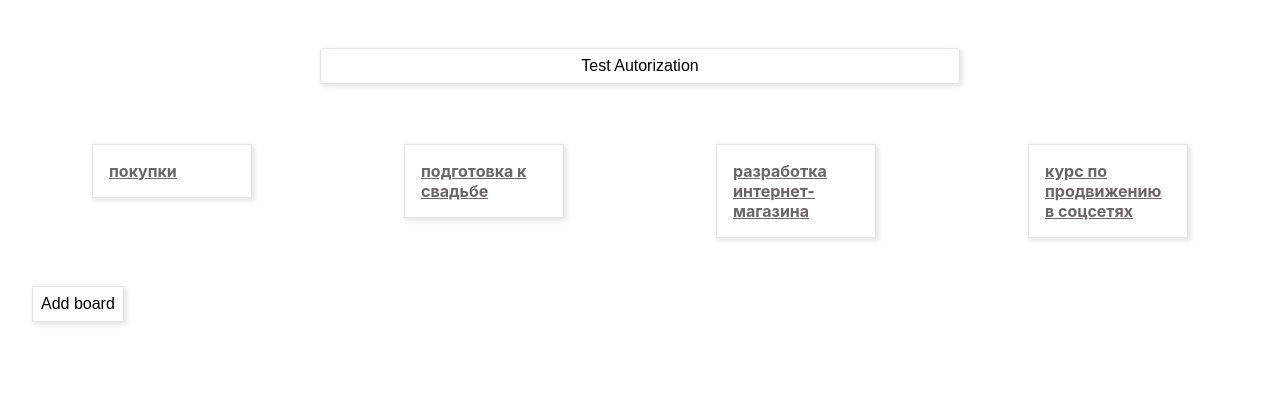
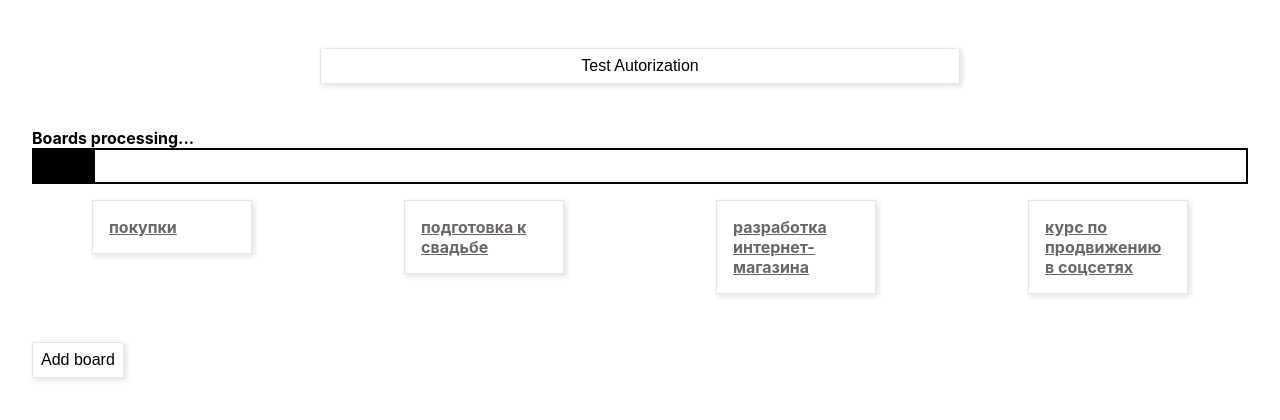
Before and after one commit to GaliaBonda/react-study-vol2, a React (Create React App) app: page / in a window 1280 px wide. Shown: the top 420 px of the page. Built offline with nearby package versions, Linux system fonts and the light colour scheme; no server answers.

Commit message:
progress bar started

```diff
--- a/src/components/ProgressBar/ProgressBar.tsx
+++ b/src/components/ProgressBar/ProgressBar.tsx
@@ -1,12 +1,22 @@
-import React from 'react';
+import React, { useEffect, useState } from 'react';
+import './progressbar.scss'
 
 type PropsType = {
     title: string;
 }
 
+
+
 export default function ProgressBar(props: PropsType) {
+    const [dynamicWidth, setDynamicWidth] = useState('5%');
+    useEffect(() => {
+
+    });
+
     return (<div className="progress-bar">
         <h2 className="progress-bar__title">{props.title}</h2>
-        <div className="progress-bar__inner"></div>
+        <div className="progress-bar__outer">
+            <div className="progress-bar__inner" style={{'width': dynamicWidth}}></div>
+        </div>
     </div>);
 }
--- a/src/components/ProgressBar/progressbar.scss
+++ b/src/components/ProgressBar/progressbar.scss
@@ -1,6 +1,10 @@
 .progress-bar {
+    &__outer {
+        border: 2px solid black;
+        width: 100%;
+    }
     &__inner {
-        width: 100%;
+        width: 0%;
         height: 2em;
         background-color: black;
     }
--- a/src/pages/Home/Home.tsx
+++ b/src/pages/Home/Home.tsx
@@ -109,7 +109,8 @@ class Home extends React.Component<propsType, stateType> {
     return (
         <div className="home">
             <button className="btn home__btn autorization-btn" onClick={this.autorize}>Test Autorization</button>
-        {this.props.progressBar && <ProgressBar title="Boards processing..."/>}
+        {/* {this.props.progressBar && <ProgressBar title="Boards processing..."/>}     */}
+        {true && <ProgressBar title="Boards processing..."/>}
         <ul className="home__list boards">
                 {boards}
             </ul>
```
